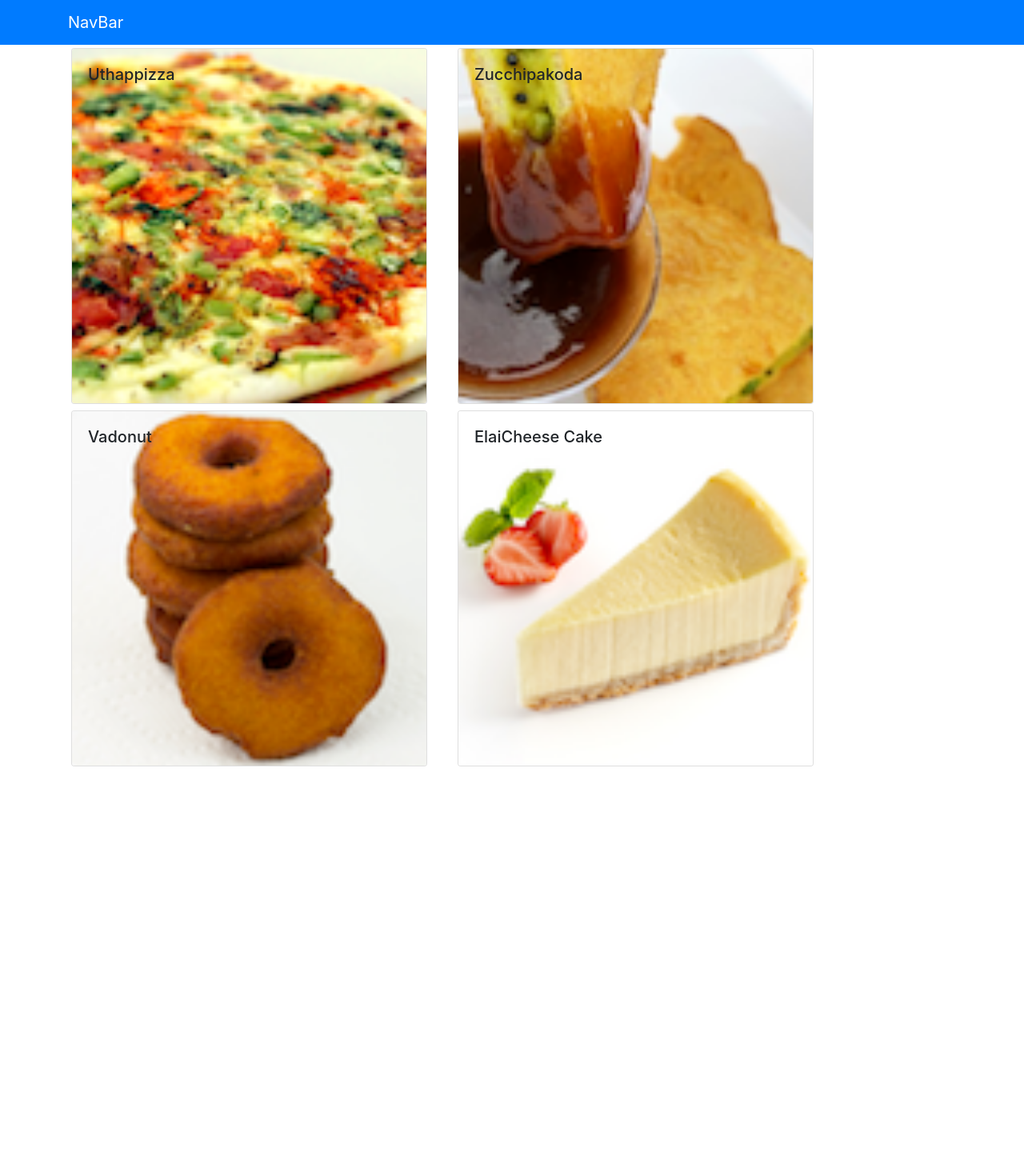
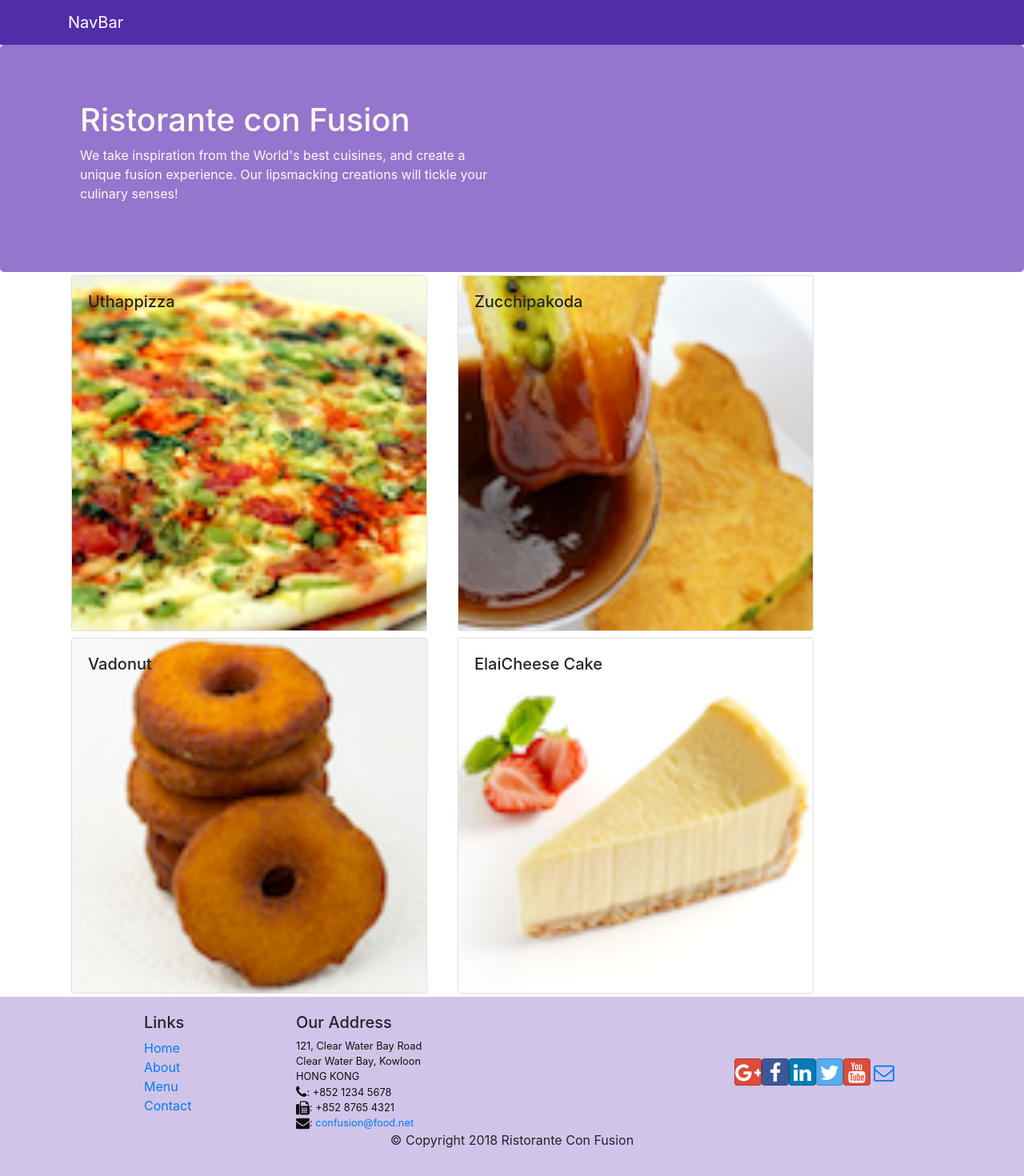
Before and after one commit to bhargavi092/Veggies, a React (Create React App) app: page / in a window 1280 px wide. Shown: the top 1470 px of the page at 80% size. Before the commit the page ends 962 px from the top, so only its background shows below. Built offline with nearby package versions, Linux system fonts and the light colour scheme.

Commit message:
Header and Footer

```diff
--- a/package.json
+++ b/package.json
@@ -7,6 +7,8 @@
     "@testing-library/react": "^13.4.0",
     "@testing-library/user-event": "^13.5.0",
     "bootstrap": "^4.0.0",
+    "bootstrap-social": "^5.1.1",
+    "font-awesome": "^4.7.0",
     "react": "^18.2.0",
     "react-dom": "^18.2.0",
     "react-popper": "^0.9.2",
--- a/src/App.css
+++ b/src/App.css
@@ -1,38 +1,33 @@
-/* .App {
-  text-align: center;
+.row-header{
+  margin:0px auto;
+  padding:0px auto;
 }
 
-.App-logo {
-  height: 40vmin;
-  pointer-events: none;
+.row-content {
+  margin:0px auto;
+  padding: 50px 0px 50px 0px;
+  border-bottom: 1px ridge;
+  min-height:400px;
 }
 
-@media (prefers-reduced-motion: no-preference) {
-  .App-logo {
-    animation: App-logo-spin infinite 20s linear;
-  }
+.footer{
+  background-color: #D1C4E9;
+  margin:0px auto;
+  padding: 20px 0px 20px 0px;
+}
+.jumbotron {
+  padding:70px 30px 70px 30px;
+  margin:0px auto;
+  background: #9575CD ;
+  color:floralwhite;
 }
 
-.App-header {
-  background-color: #282c34;
-  min-height: 100vh;
-  display: flex;
-  flex-direction: column;
-  align-items: center;
-  justify-content: center;
-  font-size: calc(10px + 2vmin);
-  color: white;
+address{
+  font-size:80%;
+  margin:0px;
+  color:#0f0f0f;
 }
 
-.App-link {
-  color: #61dafb;
+.navbar-dark {
+  background-color: #512DA8;
 }
-
-@keyframes App-logo-spin {
-  from {
-    transform: rotate(0deg);
-  }
-  to {
-    transform: rotate(360deg);
-  }
-} */
--- /dev/null
+++ b/src/components/FooterComponents.js
@@ -0,0 +1,50 @@
+import React from 'react'
+
+function Footer() {
+  return (
+    <div className="footer">
+    <div className="container">
+        <div className="row justify-content-center">
+            <div className="col-4 offset-1 col-sm-2">
+                <h5>Links</h5>
+                <ul className="list-unstyled">
+                    <li><a href="#">Home</a></li>
+                    <li><a href="#">About</a></li>
+                    <li><a href="#">Menu</a></li>
+                    <li><a href="contactus.html">Contact</a></li>
+                </ul>
+            </div>
+            <div className="col-7 col-sm-5">
+                <h5>Our Address</h5>
+                <address>
+                  121, Clear Water Bay Road<br />
+                  Clear Water Bay, Kowloon<br />
+                  HONG KONG<br />
+                  <i className="fa fa-phone fa-lg"></i>: +852 1234 5678<br />
+                  <i className="fa fa-fax fa-lg"></i>: +852 8765 4321<br />
+                  <i className="fa fa-envelope fa-lg"></i>: <a href="mailto:confusion@food.net">
+                     confusion@food.net</a>
+                </address>
+            </div>
+            <div className="col-12 col-sm-4 align-self-center">
+                <div className="text-center">
+                    <a className="btn btn-social-icon btn-google" href="http://google.com/+"><i className="fa fa-google-plus"></i></a>
+                    <a className="btn btn-social-icon btn-facebook" href="http://www.facebook.com/profile.php?id="><i className="fa fa-facebook"></i></a>
+                    <a className="btn btn-social-icon btn-linkedin" href="http://www.linkedin.com/in/"><i className="fa fa-linkedin"></i></a>
+                    <a className="btn btn-social-icon btn-twitter" href="http://twitter.com/"><i className="fa fa-twitter"></i></a>
+                    <a className="btn btn-social-icon btn-google" href="http://youtube.com/"><i className="fa fa-youtube"></i></a>
+                    <a className="btn btn-social-icon" href="mailto:"><i className="fa fa-envelope-o"></i></a>
+                </div>
+            </div>
+        </div>
+        <div className="row justify-content-center">
+            <div className="col-auto">
+                <p>© Copyright 2018 Ristorante Con Fusion</p>
+            </div>
+        </div>
+    </div>
+</div>
+  )
+}
+
+export default Footer
--- /dev/null
+++ b/src/components/HeaderComponent.js
@@ -0,0 +1,27 @@
+import React, { Component } from 'react'
+import {Jumbotron, Navbar, NavbarBrand} from 'reactstrap';
+
+ class Header extends Component {
+  render() {
+    return (
+      <>
+            <Navbar dark >
+                <div className='container'>
+                    <NavbarBrand href="/">NavBar</NavbarBrand>
+                </div>
+            </Navbar>
+            <Jumbotron>
+                <div className="container">
+                    <div className="row row-header">
+                        <div className="col-12 col-sm-6">
+                            <h1>Ristorante con Fusion</h1>
+                            <p>We take inspiration from the World's best cuisines, and create a unique fusion experience. Our lipsmacking creations will tickle your culinary senses!</p>
+                        </div>
+                    </div>
+                </div>
+            </Jumbotron>
+      </>
+    )
+  }
+}
+export default Header;
--- a/src/components/MainComponent.js
+++ b/src/components/MainComponent.js
@@ -1,9 +1,11 @@
 
-import {Navbar, NavbarBrand} from 'reactstrap';
+
 import Menu from './MenuComponent';
 import React, { Component } from 'react';
 import { DISHES } from '../shared/dishes';
 import DishDetail from './DishdetailComponent';
+import Header from './HeaderComponent';
+import Footer from './FooterComponents';
 
 class Main extends Component{
 
@@ -22,13 +24,10 @@ class Main extends Component{
   render(){
     return (
       <div >
-        <Navbar dark color="primary">
-          <div className='container'>
-            <NavbarBrand href="/">NavBar</NavbarBrand>
-          </div>
-        </Navbar>
+        <Header/>
         <Menu dishes={this.state.dishes} onClick={ (dishId)=> this.onDishSelect(dishId)}/>
         <DishDetail dish={this.state.dishes.filter((dish)=>dish.id === this.state.selectedDish)[0]} />
+        <Footer/>
       </div>
     );
   }
--- a/src/index.js
+++ b/src/index.js
@@ -1,6 +1,8 @@
 import React from 'react';
 import ReactDOM from 'react-dom/client';
 import 'bootstrap/dist/css/bootstrap.min.css';
+import 'font-awesome/css/font-awesome.min.css';
+import 'bootstrap-social/bootstrap-social.css';
 import './index.css';
 import App from './App';
 import reportWebVitals from './reportWebVitals';
```
Also changed, not shown: 1 other file (tests, documents, lock files or other folders).
